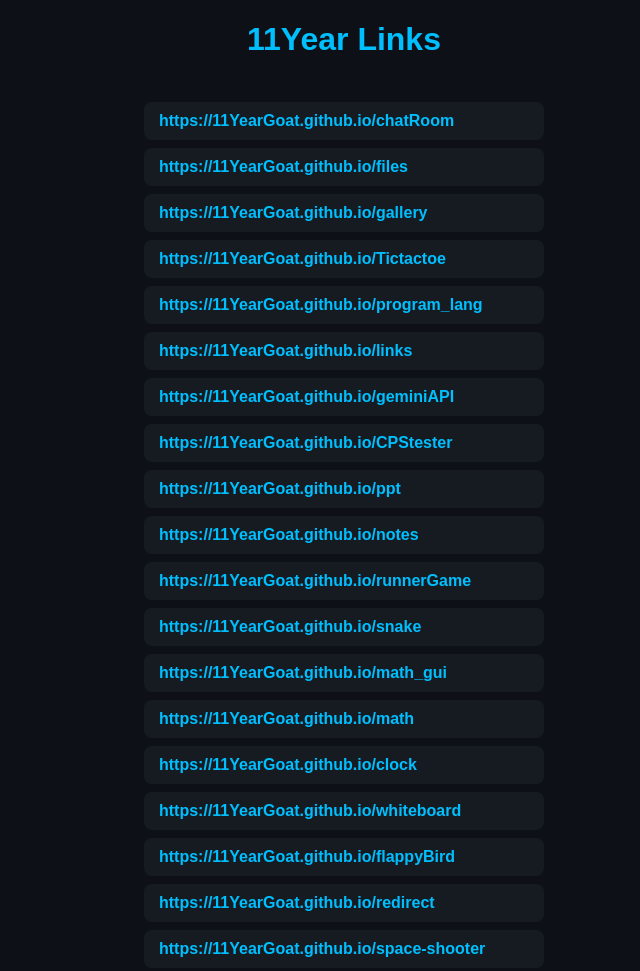
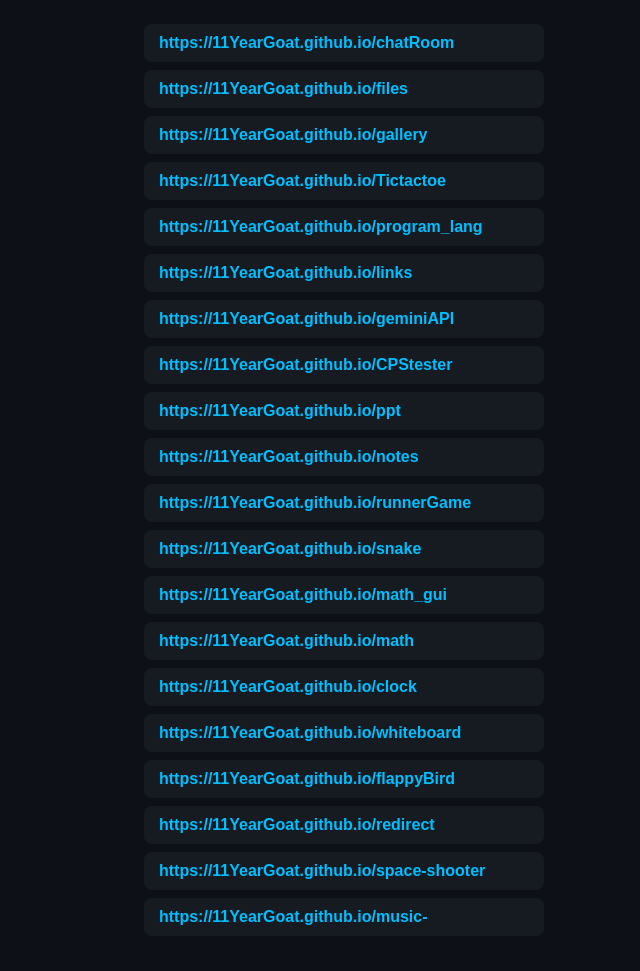
Before and after one commit to 11YearGoat/links, a plain HTML site: page index.html in a window 1280 px wide. Shown: the top 971 px of the page, without its empty margins (296-936 px from the left). Drawn offline with Linux system fonts and the light colour scheme.

Commit message:
Remove heading '11Year Links' from index.html

```diff
--- a/index.html
+++ b/index.html
@@ -52,7 +52,6 @@
   </style>
 </head>
 <body>
-  <h1>11Year Links</h1>
   <ul id="linkList"></ul>
   <p id="empty" class="hidden">No links found.</p>
 
```
